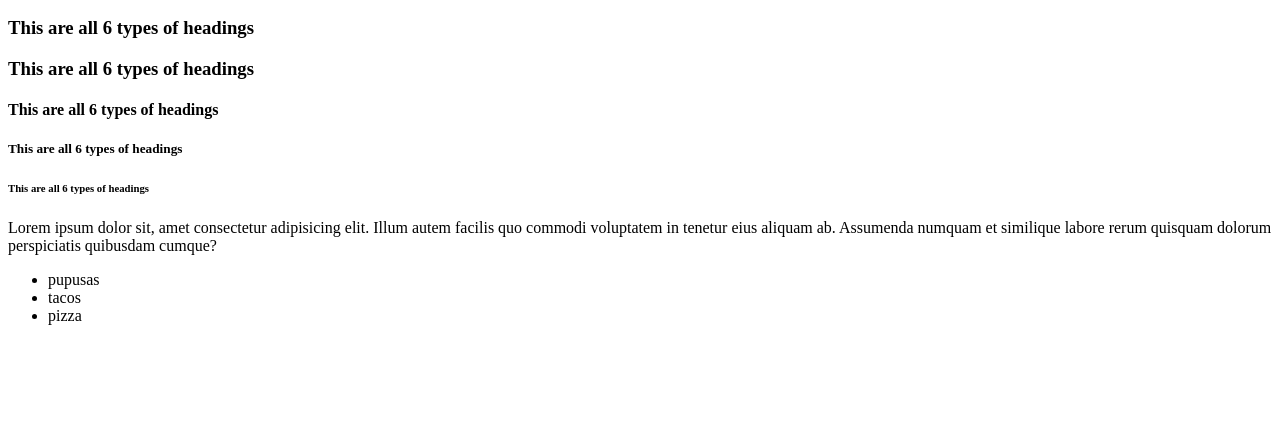
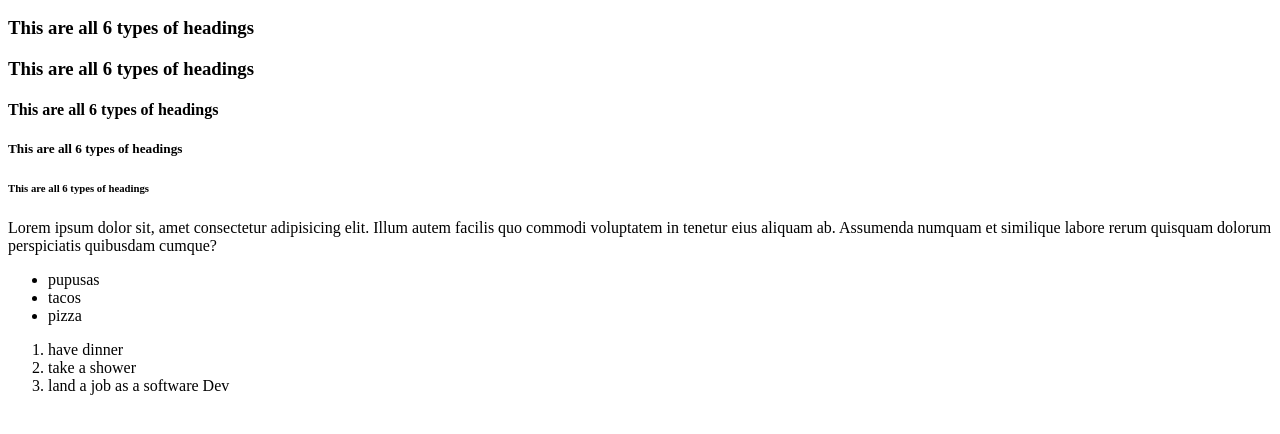
Before and after one commit to cordovacarlos22/git_test, a plain HTML site: page index.html in a window 1280 px wide. Shown: the part 110-544 px from the top of the page. Drawn offline with Linux system fonts and the light colour scheme.

Commit message:
added todos list

```diff
--- a/index.html
+++ b/index.html
@@ -21,5 +21,11 @@
     <li>tacos</li>
     <li>pizza</li>
   </ul>
+  <!-- todos -->
+  <ol>
+    <li>have dinner</li>
+    <li>take a shower</li>
+    <li>land a job as a software Dev</li>
+  </ol>
 </body>
 </html>
```
